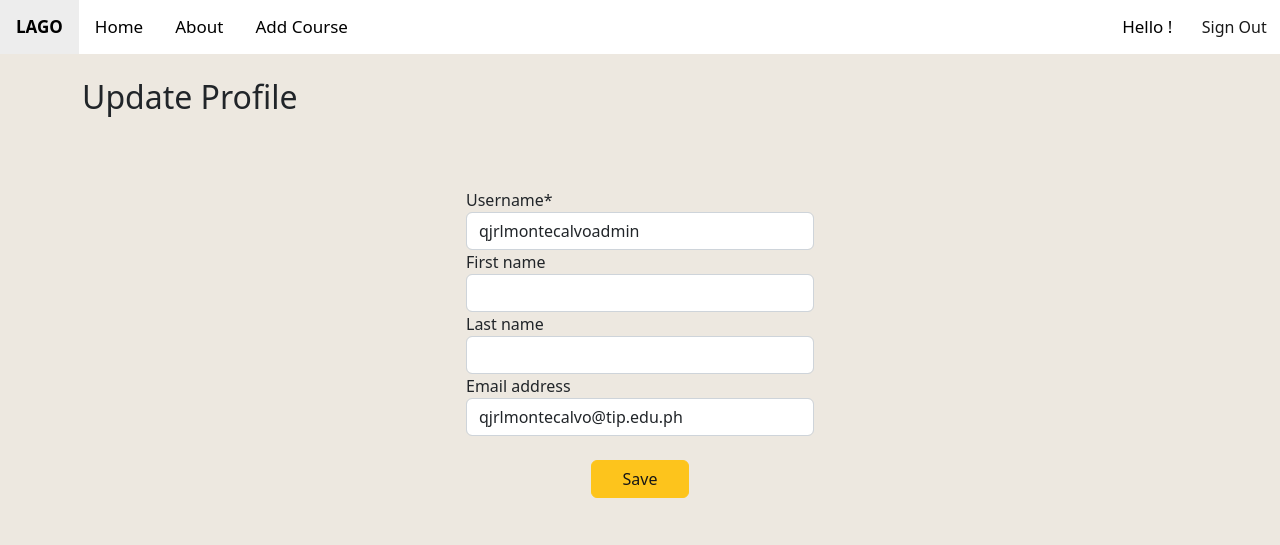
After one commit to qrpesblaca-cpe/CPE41S3_LabManualMaker, a Django app: page /home/profile/update_profile/ in a window 1280 px wide. The commit adds this page. Shown: the top 545 px of the page. Run offline with Django 4.2, Linux system fonts and the light colour scheme; a user stored in the database is signed in; some libraries are stand-ins or nearby versions.

Commit message:
Added download image function and updated profile field.

```diff
--- a/lago/main/forms.py
+++ b/lago/main/forms.py
@@ -1,16 +1,13 @@
 from django import forms
 from .models import labmanual, course_code_db, course_title_db
 from django.contrib.auth.models import User
-from django.contrib.auth.forms import UserCreationForm, PasswordChangeForm
+from django.contrib.auth.forms import UserCreationForm, UserChangeForm
 
 
 # Create your forms here.
 # Form for user registration
 # ---------------------------
 class RegistrationForm(UserCreationForm):
-	email = forms.EmailField(required=True)
-
-
 	class Meta:
 		model = User
 		fields = (
@@ -29,7 +26,7 @@ class RegistrationForm(UserCreationForm):
 	def clean_email(self):
 		data = self.cleaned_data['email']
 		if "@tip.edu.ph" not in data:
-			raise forms.ValidationError("Must be a gmail address")
+			raise forms.ValidationError("Must be a T.I.P email")
 
 		for instance in User.objects.all():
 			if instance.email == data:
@@ -132,3 +129,41 @@ class CourseTitleForm(forms.ModelForm):
 	def __init__(self, *args, **kwargs):
 		super().__init__(*args, **kwargs)
 		self.fields['title'].label = "Course Title"
+
+# Form for updating profile
+# ---------------------------
+class UpdateProfileForm(UserChangeForm):
+	class Meta:
+		model = User
+		fields = (
+			'username',
+			'first_name',
+			'last_name',
+			'email',
+			'password'
+		)
+
+	def __init__(self, *args, **kwargs):
+		super(UpdateProfileForm, self).__init__(*args, **kwargs)
+		del self.fields['password']
+		self.fields['username'].help_text = None
+
+	def clean_email(self):
+		data = self.cleaned_data['email']
+		if not data.endswith('@tip.edu.ph'):
+			raise forms.ValidationError("Must be a T.I.P. address")
+
+		for instance in User.objects.all():
+			if instance.email == data:
+				raise forms.ValidationError("Email Address Used. Please Use Another Email Address")
+		return data
+
+	def save(self, commit=True):
+		user = super(UpdateProfileForm, self).save(commit=False)
+		user.username = self.cleaned_data['username']
+		user.first_name = self.cleaned_data['first_name']
+		user.last_name = self.cleaned_data['last_name']
+		user.email = self.cleaned_data['email']
+		if commit:
+			user.save()
+		return user
--- a/lago/main/templates/main/base.html
+++ b/lago/main/templates/main/base.html
@@ -77,6 +77,11 @@
         .cancelbtn {
             background-color: #FFFFFF;
             color: black;
+        }
+
+        .card-body{
+            max-width: 1000px;
+            max-height: 1000px;
         }
 
         .center {
--- a/lago/main/templates/main/base2x2bg.html
+++ b/lago/main/templates/main/base2x2bg.html
@@ -214,7 +214,7 @@
             <a href="/" class="logo d-flex align-items-center">
                 <span>LAGO</span>
             </a>
-            <p>Cras fermentum odio eu feugiat lide par naso tierra. Justo eget nada terra videa magna derita valies darta donna mare fermentum iaculis eu non diam phasellus.</p>
+            <p>Lago eases repetitive tasks such as manually creating a laboratory manual, as we provide you with a ready-made laboratory manual template that you can edit and insert topics, instructions, and images.</p>
             <div class="social-links d-flex mt-4">
                 <a href="https://twitter.com/LA_GO24" target="_blank" class="twitter"><i class="bi bi-twitter"></i></a>
                 <a href="https://www.facebook.com/LaGo24" target="_blank" class="facebook"><i class="bi bi-facebook"></i></a>
--- a/lago/main/templates/main/signup.html
+++ b/lago/main/templates/main/signup.html
@@ -15,7 +15,7 @@
 {% endblock %}
 
 {% block heading2 %}
-	{% load crispy_forms_tags %}
+{% load crispy_forms_tags %}
 
 	<!--User registration-->
 
--- /dev/null
+++ b/lago/main/templates/main/updateprofile.html
@@ -0,0 +1,44 @@
+{% extends 'main/base.html' %}
+
+{% block title %}
+  Update Profile | LAGO
+{% endblock %}
+
+{% block head %}
+{% endblock %}
+
+{% block previous %}
+  <a href=".." class="active"><b>LAGO</b></a>
+{% endblock %}
+
+{% block body %}
+  {% load crispy_forms_tags %}
+
+  <div class="container">
+
+    <!--Django Model Form-->
+    <h2 class="my-4">Update Profile</h2>
+    <div class="container py-5">
+
+        <div class="row">
+            <div class="col">
+            </div>
+            <div class="col">
+
+                <form method="POST" class="loginfrm">
+                    {% csrf_token %}
+                    {{ form |crispy }}
+                    <div class="container">&nbsp;
+                        <div class="center">
+                    <button class="btn btn-long btn-warning" type="submit" style="text-align:center">Save</button>
+                        </div>
+                    </div>
+                </form>
+            </div>
+            <div class="col">
+            </div>
+        </div>
+	</div>
+
+  </div>
+{% endblock %}
--- a/lago/main/urls.py
+++ b/lago/main/urls.py
@@ -14,6 +14,7 @@ urlpatterns = [
     path("home/insert/", views.insertlab, name="insertlab"),
     path("home/add_course/", views.addCourse, name="addCourse"),
     path("home/profile/", views.userProfile, name="userProfle"),
+    path("home/profile/update_profile/", views.update_profile, name="update_profile"),
     path("home/profile/change_password/", views.change_password, name="change_password"),
     path("home/view/", login_required(labListView.as_view(),login_url='/'), name="view"),
     path("home/view/<int:pk>/", login_required(labDetailView.as_view(), login_url='/'), name="preview"),
--- a/lago/main/views.py
+++ b/lago/main/views.py
@@ -1,4 +1,5 @@
-from .forms import RegistrationForm, LabManualForm, CourseCodeForm, CourseTitleForm
+import base64, os, re, requests, shutil
+from .forms import RegistrationForm, LabManualForm, CourseCodeForm, CourseTitleForm, UpdateProfileForm
 from .models import labmanual, course_code_db, course_title_db
 from django.contrib import messages
 from django.contrib.auth import login,logout, authenticate, update_session_auth_hash
@@ -13,6 +14,7 @@ from docx import *
 from docx.enum.text import WD_PARAGRAPH_ALIGNMENT
 from docx.shared import Pt
 from htmldocx import HtmlToDocx
+from PIL import Image
 from io import BytesIO
 
 # View existing lab manuals
@@ -113,7 +115,7 @@ def signup(request):
 			return redirect('/')
 		messages.error(request, "Error: User Registration failed.", extra_tags='invalid')
 	form = RegistrationForm()
-	return render (request=request, template_name="main/signup.html", context={"register_form":form})
+	return render(request, 'main/signup.html',{'register_form':form})
 
 # Change Password
 # --------------------------
@@ -134,6 +136,20 @@ def change_password(request):
         'form': form
     })
 
+# Update information
+# --------------------------
+@login_required(login_url='/')
+def update_profile(request):
+    form = UpdateProfileForm(request.POST or None, instance=request.user)
+    if form.is_valid():
+        form.save()
+        messages.success(request,"Profile updated successfully!", extra_tags='invalid')
+        return redirect('/home/view/')
+    else:
+        messages.error(request,"Error: Profile update failure!", extra_tags='invalid')
+        form = UpdateProfileForm(instance=request.user)
+        args = {'form':form}
+        return render(request, 'main/updateprofile.html',args)
 
 # User sign in
 # ---------------------------
@@ -181,13 +197,17 @@ def downloadTemp(request, id):
 
     # Create table
     # -----------------------------
-    table = document.add_table(rows=26, cols=2)
+    table = document.add_table(rows=27, cols=2)
     table.style = 'Table Grid'
     style = document.styles['Normal']
     font = style.font
     font.name = 'Arial Narrow'
     font.size = Pt(12)
     font.bold = False
+
+    downloadImage(procedures)
+
+    image_files = os.listdir('temp_images')
 
     # Merge specific rows
     # -----------------------------
@@ -211,7 +231,7 @@ def downloadTemp(request, id):
     table.rows[2].cells[1].paragraphs[0].add_run('Program: ').bold = True
     table.rows[3].cells[1].paragraphs[0].add_run('Date Performed: ').bold = True
     table.rows[4].cells[1].paragraphs[0].add_run('Date Submitted: ').bold = True
-    table.rows[5].cells[1].paragraphs[0].add_run('Instructor: Engr.' + request.user.first_name + ' ' + request.user.last_name + '\n\n').bold = True
+    table.rows[5].cells[1].paragraphs[0].add_run('Instructor: Engr. ' + request.user.first_name + ' ' + request.user.last_name + '\n\n').bold = True
 
     table.rows[6].cells[0].paragraphs[0].add_run('1. Objective: ').bold = True
     table.rows[7].cells[0].paragraphs[0].add_run(objectives).bold = False
@@ -223,18 +243,23 @@ def downloadTemp(request, id):
     table.rows[12].cells[0].paragraphs[0].add_run('4. Resources: ').bold = True
     table.rows[13].cells[0].paragraphs[0].add_run(res).bold = False
     table.rows[14].cells[0].paragraphs[0].add_run('5. Procedures: ').bold = True
-    table.rows[16].cells[0].paragraphs[0].add_run('6. Results: ').bold = True
+    table.rows[16].cells[0].paragraphs[0].alignment = WD_PARAGRAPH_ALIGNMENT.CENTER
+    table.rows[17].cells[0].paragraphs[0].add_run('6. Results: ').bold = True
     # table.rows[17].cells[0].paragraphs[0].add_run(image_2.url)
-    table.rows[18].cells[0].paragraphs[0].add_run('7. Observations: ').bold = True
+    table.rows[19].cells[0].paragraphs[0].add_run('7. Observations: ').bold = True
     # table.rows[19].cells[0].paragraphs[0].add_run(image_1.url)
-    table.rows[20].cells[0].paragraphs[0].add_run('8. Questions: ').bold = True
-    table.rows[21].cells[0].paragraphs[0].add_run(questions).bold = False
-    table.rows[22].cells[0].paragraphs[0].add_run('9. Conclusions: ').bold = True
-    table.rows[24].cells[0].paragraphs[0].add_run('10. Supplementary Activity: ').bold = True
-    table.rows[25].cells[0].paragraphs[0].add_run(supplementary).bold = False
+    table.rows[21].cells[0].paragraphs[0].add_run('8. Questions: ').bold = True
+    table.rows[22].cells[0].paragraphs[0].add_run(questions).bold = False
+    table.rows[23].cells[0].paragraphs[0].add_run('9. Conclusions: ').bold = True
+    table.rows[25].cells[0].paragraphs[0].add_run('10. Supplementary Activity: ').bold = True
+    table.rows[26].cells[0].paragraphs[0].add_run(supplementary).bold = False
+
+    for image_file in image_files:
+        table.rows[16].cells[0].paragraphs[0].add_run().add_picture('temp_images/' + image_file)
 
     # Parse HTML to Docx
     parser = HtmlToDocx()
+    procedures = re.sub(r'<img.*?>', '', procedures)
     html = procedures
     parser.add_html_to_cell(html, table.cell(0,30))
 
@@ -279,3 +304,28 @@ def deleteLab(request,id):
     labmanual.objects.filter(id=id).delete()
     messages.success(request,"Successfully deleted!", extra_tags='invalid')
     return redirect("/home/view/")
+
+
+def downloadImage(html):
+    shutil.rmtree('temp_images', ignore_errors=True)
+    img_tags = re.findall(r'<img.*?>', html)
+    img_urls = []
+    for img_tag in img_tags:
+        src_attr = re.search(r'src="(.*?)"', img_tag)
+        img_tag = img_tag[:-1] + ' width="100" height="100">'
+        if src_attr:
+            img_urls.append(src_attr.group(1))
+
+    temp_dir = 'temp_images'
+    if not os.path.exists(temp_dir):
+        os.mkdir(temp_dir)
+
+    for url in img_urls:
+        response = requests.get(url)
+        with open(os.path.join(temp_dir, os.path.basename(url)), 'wb') as f:
+            f.write(response.content)
+
+    for filename in os.listdir('temp_images'):
+        with Image.open(os.path.join('temp_images', filename)) as img:
+            img = img.resize((200, 200))
+            img.save(os.path.join('temp_images', filename))
```
Also changed, not shown: lago/main/templates/main/profile.html (+3 -4 lines), lago/db.sqlite3, lago/temp_images/image.png (added).
